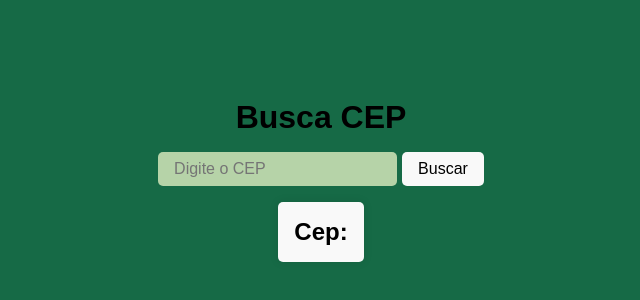
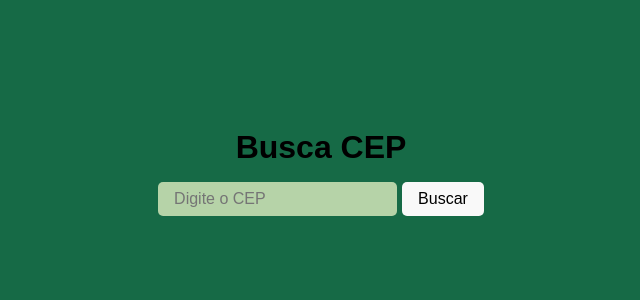
Before and after one commit to MateusOliveira991/buscadorcepReact, a React (Vite) app: page / in a window 1280 px wide. Shown: the part 220-520 px from the top of the page, without its empty margins (319-959 px from the left). Built offline with nearby package versions, Linux system fonts and the light colour scheme.

Commit message:
Feat: Condição de exibição : Object.Keys

```diff
--- a/src/App.jsx
+++ b/src/App.jsx
@@ -45,13 +45,19 @@ function App() {
             Buscar
           </button>
         </div>
-        <div className="main">
-          <h2>Cep: {cep.cep}</h2>
+
+        {Object.keys(cep).length > 0 && (
+          <div className="main">
+          <h2>Cep:{cep.cep}</h2>
           <span>{cep.logradouro}</span>
           <span>{cep.bairro}</span>
           <span>{cep.localidade}</span>
           <span>{cep.uf}</span>
         </div>
+        )
+        }
+
+
       </div>
     </>
   );
```
